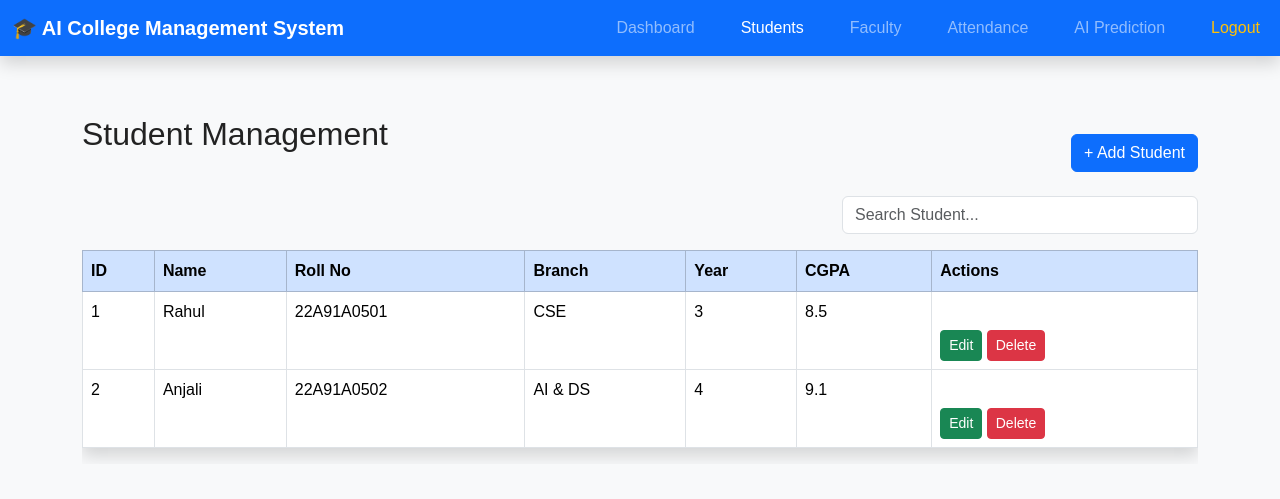
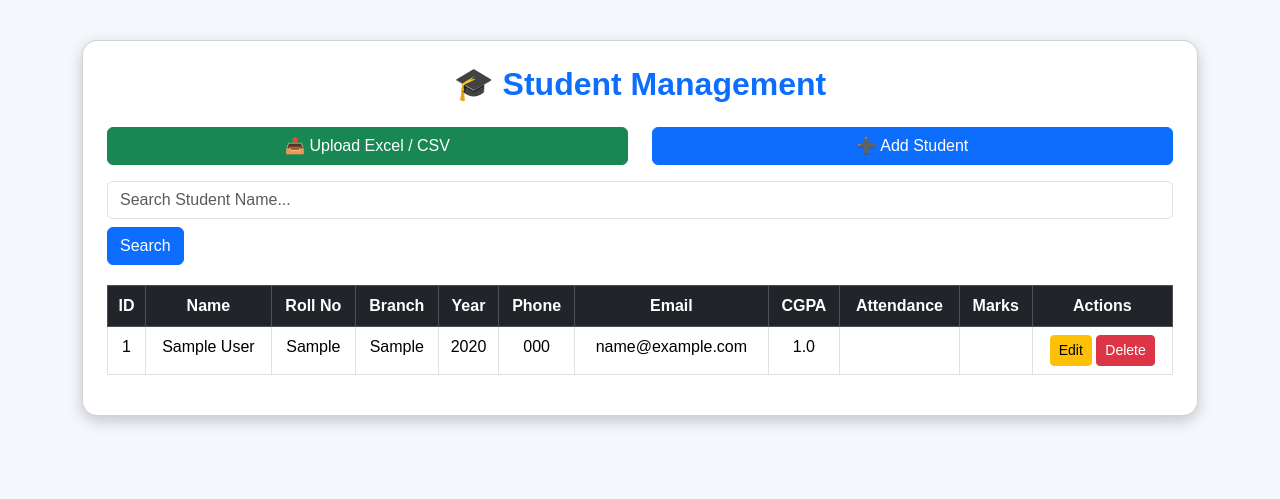
Before and after one commit to ShireeshaKoppadi/Smart-AI-College-Management-System, a Flask app: page /students in a window 1280 px wide. Shown: the top 499 px of the page. Run offline with Flask 3, Linux system fonts and the light colour scheme; tables that the repository leaves empty hold one stand-in row (values such as "Sample post").

Commit message:
Add files via upload

```diff
--- a/templates/students.html
+++ b/templates/students.html
@@ -3,112 +3,111 @@
 <head>
 <meta charset="UTF-8">
 <meta name="viewport" content="width=device-width, initial-scale=1.0">
-    <title>Students | AI College Management System</title>
 
-    <!-- Bootstrap CSS -->
+<title>Students Management</title>
+
 <link href="https://cdn.jsdelivr.net/npm/bootstrap@5.3.3/dist/css/bootstrap.min.css" rel="stylesheet">
 
-    <!-- Custom CSS -->
-    <link rel="stylesheet" href="{{ url_for('static', filename='css/style.css') }}">
+<style>
+
+body{
+background:#f4f7fc;
+font-family:Arial,Helvetica,sans-serif;
+}
+
+.container{
+margin-top:40px;
+}
+
+.card{
+border-radius:15px;
+box-shadow:0 5px 15px rgba(0,0,0,.2);
+}
+
+h2{
+font-weight:bold;
+color:#0d6efd;
+}
+
+.table{
+margin-top:20px;
+}
+
+</style>
+
 </head>
 
-<body class="bg-light">
+<body>
 
-<!-- Navbar -->
-<nav class="navbar navbar-expand-lg navbar-dark bg-primary shadow">
+<div class="container">
 
-    <div class="container-fluid">
+<div class="card p-4">
 
-        <a class="navbar-brand fw-bold" href="/dashboard">
-            🎓 AI College Management System
+<h2 class="text-center mb-4">
+🎓 Student Management
+</h2>
+
+<div class="row mb-3">
+
+<div class="col-md-6">
+
+<a href="/upload" class="btn btn-success w-100">
+📤 Upload Excel / CSV
 </a>
 
-        <button class="navbar-toggler" type="button"
-                data-bs-toggle="collapse"
-                data-bs-target="#navbarNav">
+</div>
 
-            <span class="navbar-toggler-icon"></span>
+<div class="col-md-6">
 
-        </button>
-
-        <div class="collapse navbar-collapse" id="navbarNav">
-
-            <ul class="navbar-nav ms-auto">
-
-                <li class="nav-item">
-                    <a class="nav-link" href="/dashboard">Dashboard</a>
-                </li>
-
-                <li class="nav-item">
-                    <a class="nav-link active" href="/students">Students</a>
-                </li>
-
-                <li class="nav-item">
-                    <a class="nav-link" href="/faculty">Faculty</a>
-                </li>
-
-                <li class="nav-item">
-                    <a class="nav-link" href="/attendance">Attendance</a>
-                </li>
-
-                <li class="nav-item">
-                    <a class="nav-link" href="/prediction">AI Prediction</a>
-                </li>
-
-                <li class="nav-item">
-                    <a class="nav-link text-warning" href="/login">Logout</a>
-                </li>
-
-            </ul>
+<a href="/add_student" class="btn btn-primary w-100">
+➕ Add Student
+</a>
 
 </div>
 
 </div>
 
-</nav>
-
-<!-- Main Content -->
-
-<div class="container mt-5">
-
-    <div class="d-flex justify-content-between align-items-center mb-4">
-
-        <h2>Student Management</h2>
-
-        <button class="btn btn-primary">
-            + Add Student
-        </button>
-
-    </div>
-
-    <div class="row mb-3">
-
-        <div class="col-md-4 ms-auto">
+<form action="/search" method="GET">
 
 <input
 type="text"
+name="query"
 class="form-control"
-                placeholder="Search Student..."
+placeholder="Search Student Name..."
 >
 
-        </div>
+<button type="submit" class="btn btn-primary mt-2">
+Search
+</button>
 
-    </div>
+</form>
 
-    <div class="table-responsive">
+<table class="table table-bordered table-hover text-center">
 
-        <table class="table table-bordered table-hover shadow">
-
-            <thead class="table-primary">
+<thead class="table-dark">
 
 <tr>
 
 <th>ID</th>
+
 <th>Name</th>
+
 <th>Roll No</th>
+
 <th>Branch</th>
+
 <th>Year</th>
+
+<th>Phone</th>
+
+<th>Email</th>
+
 <th>CGPA</th>
+
+<th>Attendance</th>
+
+<th>Marks</th>
+
 <th>Actions</th>
 
 </tr>
@@ -117,51 +116,51 @@
 
 <tbody>
 
+{% for student in students %}
+
 <tr>
 
-                    <td>1</td>
-                    <td>Rahul</td>
-                    <td>22A91A0501</td>
-                    <td>CSE</td>
-                    <td>3</td>
-                    <td>8.5</td>
+<td>{{student[0]}}</td>
+
+<td>{{student[1]}}</td>
+
+<td>{{student[2]}}</td>
+
+<td>{{student[3]}}</td>
+
+<td>{{student[4]}}</td>
+
+<td>{{student[5]}}</td>
+
+<td>{{student[6]}}</td>
+
+<td>{{student[7]}}</td>
+
+<td>{{student[8]}}</td>
+
+<td>{{student[9]}}</td>
+
 
 <td>
 
-                        <button class="btn btn-success btn-sm">
+<a href="/edit_student/{{student[0]}}"
+class="btn btn-warning btn-sm">
 Edit
-                        </button>
+</a>
 
-                        <button class="btn btn-danger btn-sm">
+
+<a href="/delete_student/{{student[0]}}"
+class="btn btn-danger btn-sm"
+onclick="return confirm('Are you sure?')">
 Delete
-                        </button>
+</a>
 
 </td>
 
+
 </tr>
 
-                <tr>
-
-                    <td>2</td>
-                    <td>Anjali</td>
-                    <td>22A91A0502</td>
-                    <td>AI & DS</td>
-                    <td>4</td>
-                    <td>9.1</td>
-
-                    <td>
-
-                        <button class="btn btn-success btn-sm">
-                            Edit
-                        </button>
-
-                        <button class="btn btn-danger btn-sm">
-                            Delete
-                        </button>
-
-                    </td>
-
-                </tr>
+{% endfor %}
 
 </tbody>
 
@@ -171,7 +170,5 @@
 
 </div>
 
-<script src="https://cdn.jsdelivr.net/npm/bootstrap@5.3.3/dist/js/bootstrap.bundle.min.js"></script>
-
 </body>
 </html>
```
Also changed, not shown: templates/edit_student.html (+19 -1 lines), templates/faculty.html (+13 -32 lines), templates/index.html (+9 -0 lines), templates/prediction.html (+16 -11 lines), templates/upload.html (added, +28 -0 lines). Lines whose indentation alone changed are shown as unchanged.
